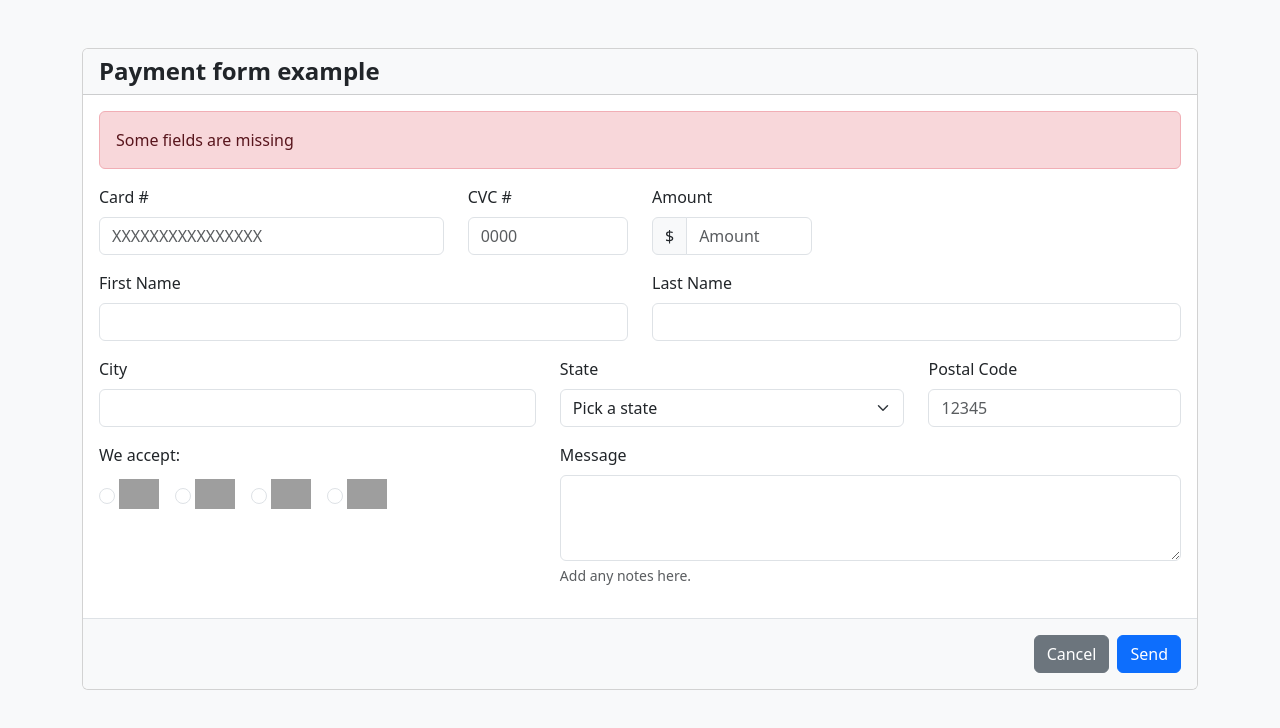
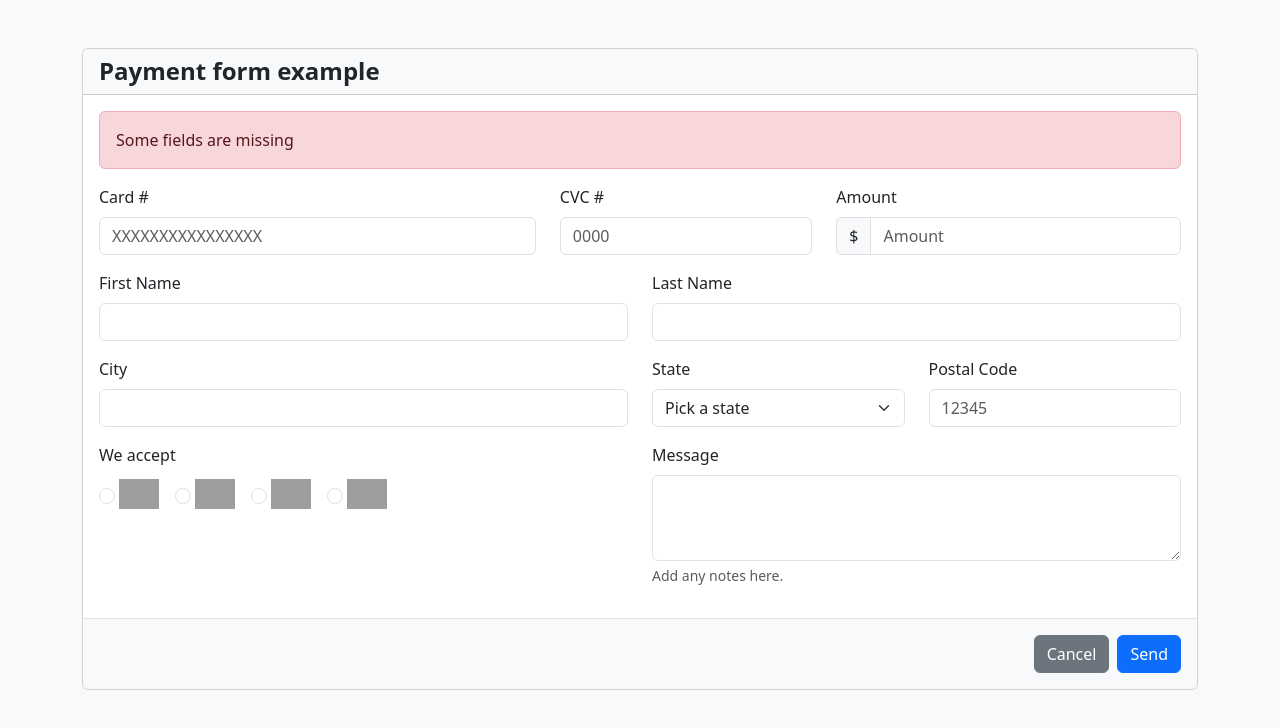
Before and after one commit to 4GeeksAcademy/FORM-HTML-FABIO, a plain HTML site: page index.html in a window 1280 px wide. Drawn offline with nearby package versions, Linux system fonts and the light colour scheme; grey boxes are pictures that could not be loaded.

Commit message:
cambios hechos

```diff
--- a/index.html
+++ b/index.html
@@ -28,19 +28,19 @@
 
           <!-- card, CVC, Amount -->
           <div class="row mb-3">
-            <div class="col-md-6 col-lg-4">
+            <div class="col-md-6 col-lg-5">
               <label for="cardNumber" class="form-label">Card #</label>
               <input type="text" class="form-control" id="cardNumber" name="cardNumber" placeholder="XXXXXXXXXXXXXXXX" maxlength="16" required>
               <!--tipo texto porque deja poner como maximo 16 elementos, aunque se que es con numero-->
             </div>
 
-            <div class="col-md-3 col-lg-2">
+            <div class="col-md-3 col-lg-3">
               <label for="cvc" class="form-label">CVC #</label>
               <input type="text" class="form-control" id="cvc" name="cvc" placeholder="0000" maxlength="4" required>
               <!--tipo texto porque deja poner como maximo 4 elementos, aunque se que es con numero-->
             </div>
 
-            <div class="col-md-3 col-lg-2">
+            <div class="col-md-3 col-lg-4">
               <label for="amount" class="form-label">Amount</label>
               <div class="input-group">
                 <span class="input-group-text">$</span>
@@ -63,11 +63,11 @@
 
           <!--city, state, postal code-->
           <div class="row mb-3">
-            <div class="col-md-5">
+            <div class="col-md-6">
               <label for="city" class="form-label">City</label>
               <input type="text" class="form-control" id="city" name="city" required>
             </div>
-            <div class="col-md-4">
+            <div class="col-md-3">
               <label for="state" class="form-label">State</label>
               <select id="state" name="state" class="form-select" required>
                 <option value="">Pick a state</option>
@@ -91,7 +91,7 @@
           <div class="row mb-3">
             <!--we accept -->
             <div class="col-md-5">
-              <label class="form-label">We accept:</label>
+              <label class="form-label">We accept</label>
               <div class="d-flex gap-3 mt-1">
 
                 <div class="d-flex align-items-center">
@@ -118,7 +118,7 @@
             </div>
 
             <!--message -->
-            <div class="col-md-7">
+            <div class="col-md-6 ms-auto">
               <label for="message" class="form-label">Message</label>
               <textarea id="message" name="message" class="form-control" rows="3"></textarea>
               <div class="form-text text-muted mt-1">Add any notes here.</div>
```
